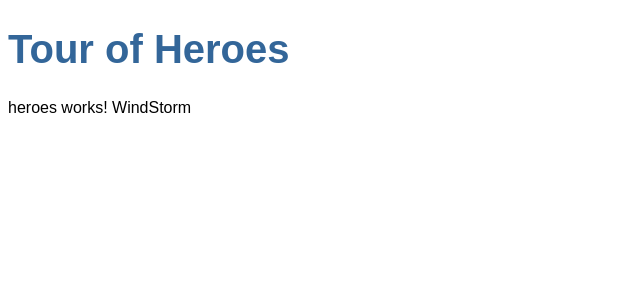
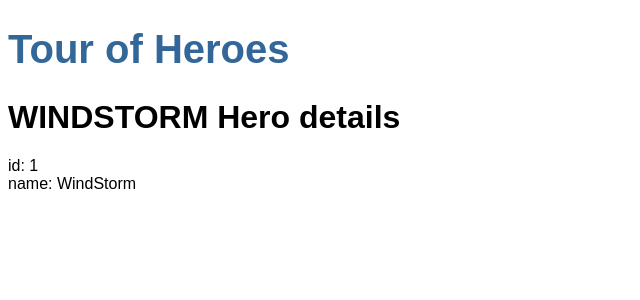
Before and after one commit to Patriziabattisti/angular-tour-of-heroes, an Angular app in the folder angular-tour-of-heroes/: page / in a window 1280 px wide. Shown: the top 300 px of the page, without its empty margins (0-640 px from the left). Built offline with nearby package versions, Linux system fonts and the light colour scheme.

Commit message:
adding component hero

```diff
--- a/angular-tour-of-heroes/src/app/hero.ts
+++ b/angular-tour-of-heroes/src/app/hero.ts
@@ -0,0 +1,4 @@
+export interface Hero {
+  id: number;
+  name: string;
+}
--- a/angular-tour-of-heroes/src/app/heroes/heroes.component.html
+++ b/angular-tour-of-heroes/src/app/heroes/heroes.component.html
@@ -1 +1,3 @@
-<p>heroes works! {{hero}}</p>
+<h1>{{hero.name|uppercase}} Hero details</h1>
+<div><span>id: </span>{{hero.id}}</div>
+<div><span>name: </span>{{hero.name}}</div>
--- a/angular-tour-of-heroes/src/app/heroes/heroes.component.ts
+++ b/angular-tour-of-heroes/src/app/heroes/heroes.component.ts
@@ -1,4 +1,5 @@
 import { Component, OnInit } from '@angular/core';
+import{Hero} from'../hero'
 
 @Component({
   selector: 'app-heroes',
@@ -6,7 +7,10 @@
   styleUrls: ['./heroes.component.css']
 })
 export class HeroesComponent implements OnInit {
-  hero="WindStorm";
+  hero:Hero={
+    id:1,
+    name:"WindStorm"
+  };
   constructor() { }
 
   ngOnInit(): void {
```
